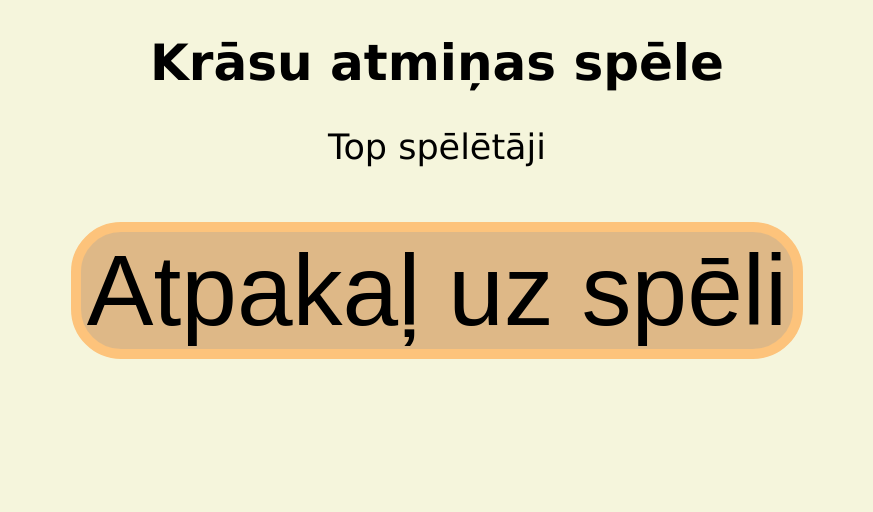
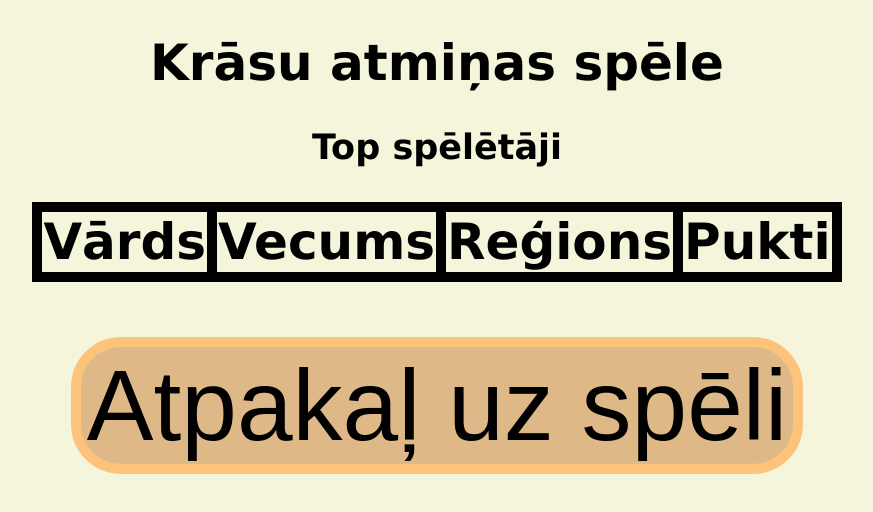
Before and after one commit to jekabskulis/SkolaSpele2022, a plain HTML site: page htmlPages/topPlayers.html in a window 1280 px wide. Shown: the whole page, without its empty margins (203-1076 px from the left). Drawn offline with Linux system fonts and the light colour scheme.

```diff
--- a/htmlPages/topPlayers.html
+++ b/htmlPages/topPlayers.html
@@ -9,7 +9,14 @@
         <div class="centeredList">
             <h1>Krāsu atmiņas spēle</h1>
             <p>Top spēlētāji</p>
-            <ul id="playerTopList"></ul>
+            <table id="playerTopList">
+                <tr>
+                    <th>Vārds</th>
+                    <th>Vecums</th>
+                    <th>Reģions</th>
+                    <th>Pukti</th>
+                </tr>
+            </table>
 
             <p><button id="backToGame"><a href="colourGame.html" target="_self">Atpakaļ uz spēli</a></button></p>
         </div>
--- a/style.css
+++ b/style.css
@@ -60,3 +60,23 @@ p
 {
     text-align: center;
 }
+
+table th
+{
+    border: 10px solid black;
+}
+
+table
+{
+    width:800px;
+    margin-left: auto;
+    margin-right: auto;
+    font-weight: bold;
+    font-size: 50px;
+    border-collapse: collapse;
+}
+
+p
+{
+    font-weight: bold;
+}
--- a/topEndScript.js
+++ b/topEndScript.js
@@ -2,8 +2,7 @@
 const highScoresList = document.getElementById("playerTopList");
 const highScores = JSON.parse(localStorage.getItem("highScores")) || [];
 
-
-highScoresList.innerHTML = highScores.map( score =>
+highScoresList.innerHTML += highScores.map( score =>
 {
-    return `<li> ${score.name}    ${score.age}    ${score.region}    ${score.score}</li>`;
+    return `<tr><th>${score.name}</th><th>${score.age}</th><th>${score.region}</th><th>${score.score}</th></tr>`;
 }).join("");
```
Also changed, not shown: script.js (+8 -2 lines).
